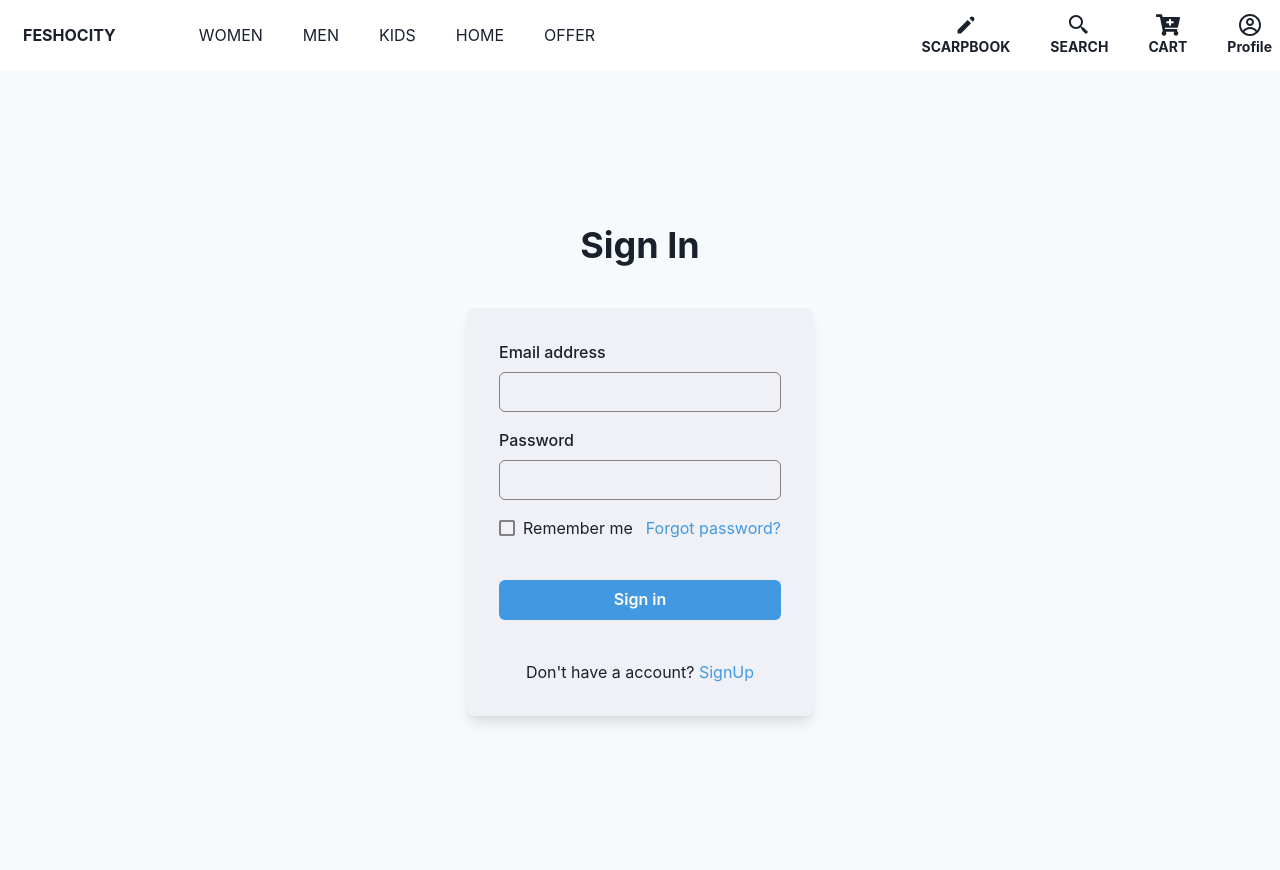
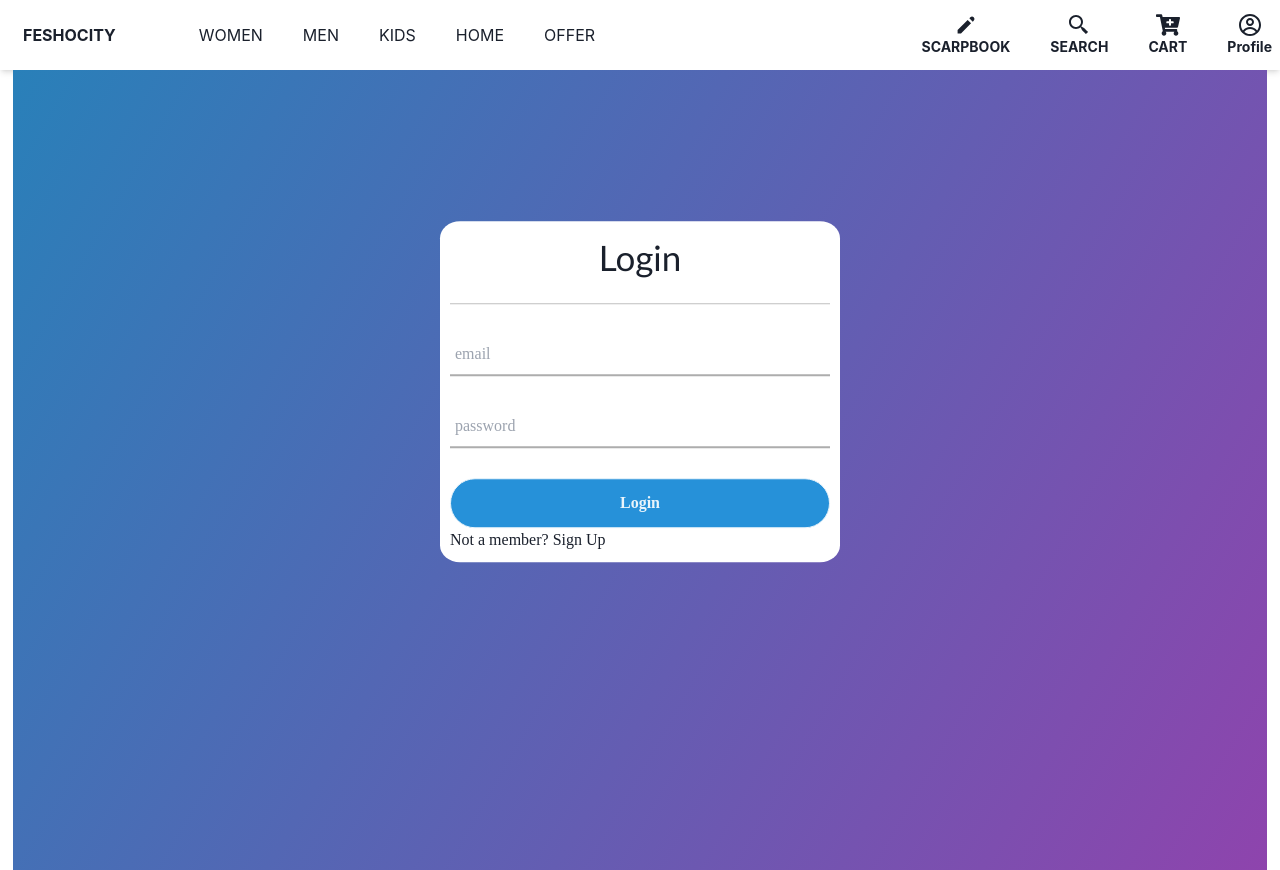
Before and after one commit to deepakpradhan624/moonlit-increase-7420, a React (Create React App) app in the folder myapp/: page /login in a window 1280 px wide. Built offline with nearby package versions, Linux system fonts and the light colour scheme.

Commit message:
resolve cart and checkout page

```diff
--- a/myapp/src/MainRoutes/MainRoutes.jsx
+++ b/myapp/src/MainRoutes/MainRoutes.jsx
@@ -4,12 +4,15 @@ import HomePage from "../Product_Component/MenProduct/Pages/HomePage";
 import { Routes, Route } from "react-router-dom";
 import WomenHomePage from "../Product_Component/WomenProduct/Pages/WomenHomePage";
 // import HomePage  from '../Product_Component/WomenProduct/Pages/WomenHomePage';
-import Login from "../Components/signup_login/Login";
-import SignUp from "../Components/signup_login/SignUp";
+// import Login from "../Components/signup_login/Login";
+// import SignUp from "../Components/signup_login/SignUp";
 import Mens from "../WomensShoping/Mens";
 import Cart from "../Components/cart/cart";
 import Checkout from "../Checkout/Pages/Checkout";
-import Privateroute from "../Components/Privateroute";
+
+import Login from "../sign_log/Login";
+import Signup from "../sign_log/Signup";
+// import Privateroute from "../Components/Privateroute";
 
 const MainRoutes = () => {
   return (
@@ -17,9 +20,9 @@ const MainRoutes = () => {
       <Route path="/" element={<Mens />} />
       <Route path="/menproduct" element={<HomePage />} />
       <Route path="/login" element={<Login />} />
-      <Route path="/signup" element={<SignUp />} />
+      <Route path="/signup" element={<Signup />} />
       <Route path="/womenproduct" element={<WomenHomePage />} />
-      <Route path="/cart" element={<Privateroute><Cart/></Privateroute>} />
+      <Route path="/cart" element={<Cart/>} />
       <Route path="/checkout" element={<Checkout/>} />
     </Routes>
   );
--- /dev/null
+++ b/myapp/src/sign_log/Login.jsx
@@ -0,0 +1,45 @@
+import { useRef } from "react";
+import { Link, useNavigate } from "react-router-dom";
+import styles from "./styles/Login.module.css"
+
+function Login() {
+  const email = useRef();
+  const password = useRef();
+  const navigate = useNavigate();
+
+  const localEmail = localStorage.getItem("email");
+  const localPassword = localStorage.getItem("password");
+
+  const handleClick = () => {
+    if (
+      email.current.value === localEmail &&
+      password.current.value === localPassword
+    ) {
+      // console.log(name.current.value,email.current.value,password.current.value)
+      navigate("/cart");
+    } else {
+      alert("fill correct  details");
+    }
+  };
+
+  return (
+    <div className={styles.signup_box}>
+        <div className={styles.signup_main_container}>
+        <h1 className={styles.reg}>Login</h1>
+      <div className={styles.signup_container}>
+        <div className={styles.input_space}>
+          <input type="email" placeholder="email" ref={email} />
+        </div>
+        <div className={styles.input_space}>
+          <input type="password" placeholder="password" ref={password} />
+        </div>
+        <button className={styles.praButton} onClick={handleClick}>Login</button>
+        <div className="login_link">
+            Not a member? <Link to="/signup">Sign Up</Link>
+        </div>
+      </div>
+        </div>
+    </div>
+  );
+}
+export default Login;
--- /dev/null
+++ b/myapp/src/sign_log/Signup.jsx
@@ -0,0 +1,51 @@
+import React, { useRef } from "react";
+import { Link, useNavigate } from "react-router-dom";
+import styles from "./styles/Signup.module.css";
+
+const Signup = () => {
+  const name = useRef();
+  const email = useRef();
+  const password = useRef();
+
+  const navigate = useNavigate();
+
+  const localSignup = localStorage.getItem("signup");
+
+  const handleClick = () => {
+    if (name.current.value && email.current.value && password.current.value) {
+      localStorage.setItem("name", name.current.value);
+      localStorage.setItem("email", email.current.value);
+      localStorage.setItem("password", password.current.value);
+      alert("Account Created");
+
+      navigate("/login");
+    } else {
+      alert("Fill all the details");
+    }
+  };
+  return (
+    <div className={styles.signup_box}>
+
+    <div className={styles.signup_main_container}>
+      <h1 className={styles.reg}>Register</h1>
+      <div className={styles.signup_container}>
+        <div className={styles.input_space}>
+          <input type="text" placeholder="Enter Your Name" ref={name} />
+        </div>
+        <div className={styles.input_space}>
+          <input type="email" placeholder="Enter Your Email" ref={email} />
+        </div>
+        <div className={styles.input_space}>
+          <input type="password" placeholder="Enter password" ref={password} />
+        </div>
+        <button className={styles.praButton} onClick={handleClick}>Sign Up</button>
+      </div>
+      <div className={styles.login_link}>
+            Already a member? <Link to="/login">Login</Link>
+        </div>
+    </div>
+    </div>
+  );
+};
+
+export default Signup;
--- /dev/null
+++ b/myapp/src/sign_log/styles/Login.module.css
@@ -0,0 +1,79 @@
+.signup_main_container{
+    margin: 0;
+    padding: 0;
+    font-family: montserrat;
+    background: linear-gradient(120deg,#2980b9, #8e44ad);
+    height: auto;
+    /* overflow: hidden; */
+
+}
+.signup_main_container{
+    position: absolute;
+    top: 45%;
+    left: 50%;
+    transform: translate(-50%, -50%);
+    width: 400px;
+    background:white;
+    border-radius: 5%;
+    padding: 10px;
+}
+.signup_main_container h1{
+    text-align: center;
+    padding: 0 0 20px 0;
+    border-bottom: 1px solid silver;
+
+}
+.input_space{
+    position: relative;
+    border-bottom: 2px solid #adadad;
+    margin: 30px 0;
+}
+.input_space input{
+    width: 100%;
+    padding: 0 5px;
+    height: 40px;
+    font-size: 16px;
+    border: none;
+    background: none;
+    outline: none;
+
+}
+.praButton{
+    width: 100%;
+    height: 50px;
+    border: 1px solid;
+    background: #2691d9;
+    border-radius: 25px;
+    color: #e9f4fb;
+    font-weight: 700;
+    cursor: pointer;
+    outline: none;
+
+}
+.praButton:hover{
+    border-color: #2691d9;
+    transition: .5s;
+}
+.login_link{
+    margin: 30px 0;
+    text-align: center;
+    font-size: 16px;
+    color: #666666;
+}
+.signup_box{
+    width: 98%;
+    height: 100vh;
+    /* margin: 0;
+    padding: 0; */
+    font-family: montserrat;
+    background: linear-gradient(120deg,#2980b9, #8e44ad);
+    margin: auto;
+    /* height: auto; */
+    /* overflow: hidden; */
+    /* border: 1px solid red; */
+  }
+  .reg{
+    font-size: 35px;
+    font-weight: 500;
+    font-family:'Trebuchet MS', 'Lucida Sans Unicode', 'Lucida Grande', 'Lucida Sans', Arial, sans-serif;
+}
--- /dev/null
+++ b/myapp/src/sign_log/styles/Signup.module.css
@@ -0,0 +1,88 @@
+
+.signup_main_container{
+    position: absolute;
+    top: 45%;
+    left: 50%;
+    transform: translate(-50%, -50%);
+    width: 400px;
+    background:white;
+    border-radius: 5%;
+
+}
+.signup_main_container h1{
+    text-align: center;
+    padding: 0 0 20px 0;
+    border-bottom: 1px solid silver;
+
+}
+.input_space{
+    position: relative;
+    border-bottom: 2px solid #adadad;
+    margin: 30px 0;
+}
+.input_space input{
+    width: 100%;
+    padding: 0 5px;
+    height: 40px;
+    font-size: 16px;
+    border: none;
+    background: none;
+    outline: none;
+
+}
+.praButton{
+    width: 100%;
+    height: 50px;
+    border: 1px solid;
+    background: #2691d9;
+    border-radius: 25px;
+    color: #e9f4fb;
+    font-weight: 700;
+    cursor: pointer;
+    outline: none;
+
+}
+.praButton:hover{
+    border-color: #2691d9;
+    transition: .5s;
+}
+.login_link{
+    margin: 30px 0;
+    text-align: center;
+    font-size: 16px;
+    color: #666666;
+}
+.signup_box{
+    width: 98%;
+    height: 100vh;
+    /* margin: 0;
+    padding: 0; */
+    font-family: montserrat;
+    background: linear-gradient(120deg,#2980b9, #8e44ad);
+    margin: auto;
+    /* height: auto; */
+    /* overflow: hidden; */
+    /* border: 1px solid red; */
+  }
+
+
+/*
+.signup_container{
+    width: 50%;
+    height: 40%;
+    border: 1px solid blue;
+    margin: auto;
+}
+.input_space{
+    margin-bottom: 3.8%;
+    margin-top: 2%;
+}
+.input_space>input{
+    border-radius: 2%;
+} */
+
+.reg{
+    font-size: 35px;
+    font-weight: 500;
+    font-family:'Trebuchet MS', 'Lucida Sans Unicode', 'Lucida Grande', 'Lucida Sans', Arial, sans-serif;
+}
```
